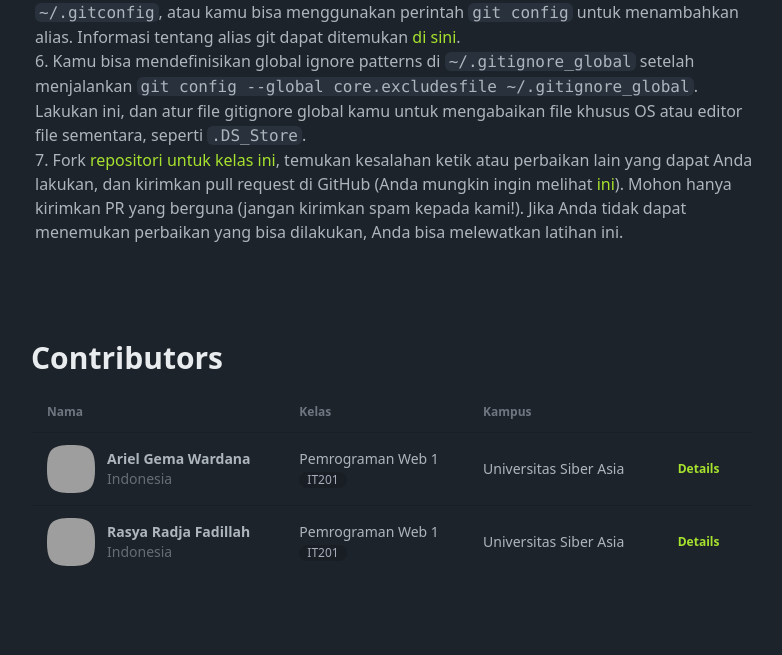
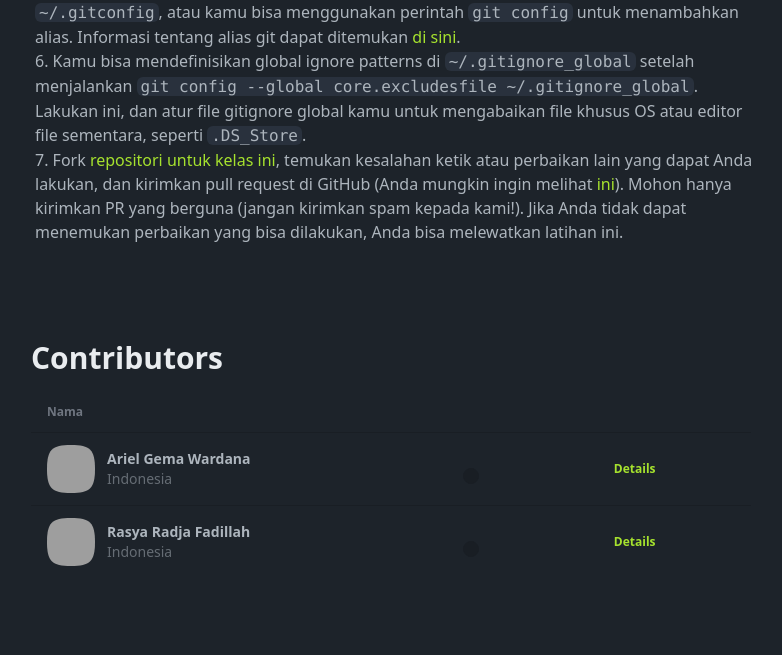
Before and after one commit to rasyaradja/hidden-essentials, a plain HTML site: page index.html in a window 1280 px wide. Shown: the part 10305-10960 px from the top of the page, without its empty margins (249-1031 px from the left). Drawn offline with nearby package versions, Linux system fonts and the light colour scheme; grey boxes are pictures that could not be loaded; a script that the page names is missing.

Commit message:
Update contributors

```diff
--- a/index.html
+++ b/index.html
@@ -1,17 +1,3 @@
-<!--
-
-Kelompok:
-Ariel Gema Wardana ( 230401010057 ) IT201
-Rasya Radja Fadillah ( 230401010063 ) IT201
-
-Link Demo: https://youtu.be/cGTYiNYePtwbagian
-saya di menit 1:08 - 1:54 dan di menit 4:13 - akhir video
-
-Link Preview: https://arielgwd.github.io/hidden-essentials/index.html
-Link Source: https://github.com/ArielGwd/hidden-essentials
-
--->
-
 <!DOCTYPE html>
 <html lang="en" class="scroll-smooth" data-theme="dark">
   <head>
@@ -1198,8 +1184,8 @@ Link Source: https://github.com/ArielGwd/hidden-essentials
             <thead>
               <tr>
                 <th>Nama</th>
-                <th>Kelas</th>
-                <th>Kampus</th>
+                <th></th>
+                <th></th>
                 <th></th>
               </tr>
             </thead>
@@ -1222,11 +1208,11 @@ Link Source: https://github.com/ArielGwd/hidden-essentials
                   </div>
                 </td>
                 <td class="whitespace-nowrap">
-                  Pemrograman Web 1
+
                   <br />
-                  <span class="badge badge-ghost badge-sm">IT201</span>
+                  <span class="badge badge-ghost badge-sm"></span>
                 </td>
-                <td class="whitespace-nowrap">Universitas Siber Asia</td>
+                <td class="whitespace-nowrap"></td>
                 <th>
                   <label
                     onclick="modal_ariel.showModal()"
@@ -1254,11 +1240,11 @@ Link Source: https://github.com/ArielGwd/hidden-essentials
                   </div>
                 </td>
                 <td class="whitespace-nowrap">
-                  Pemrograman Web 1
+
                   <br />
-                  <span class="badge badge-ghost badge-sm">IT201</span>
+                  <span class="badge badge-ghost badge-sm"></span>
                 </td>
-                <td class="whitespace-nowrap">Universitas Siber Asia</td>
+                <td class="whitespace-nowrap"></td>
                 <th>
                   <label
                     onclick="modal_rasya.showModal()"
```
